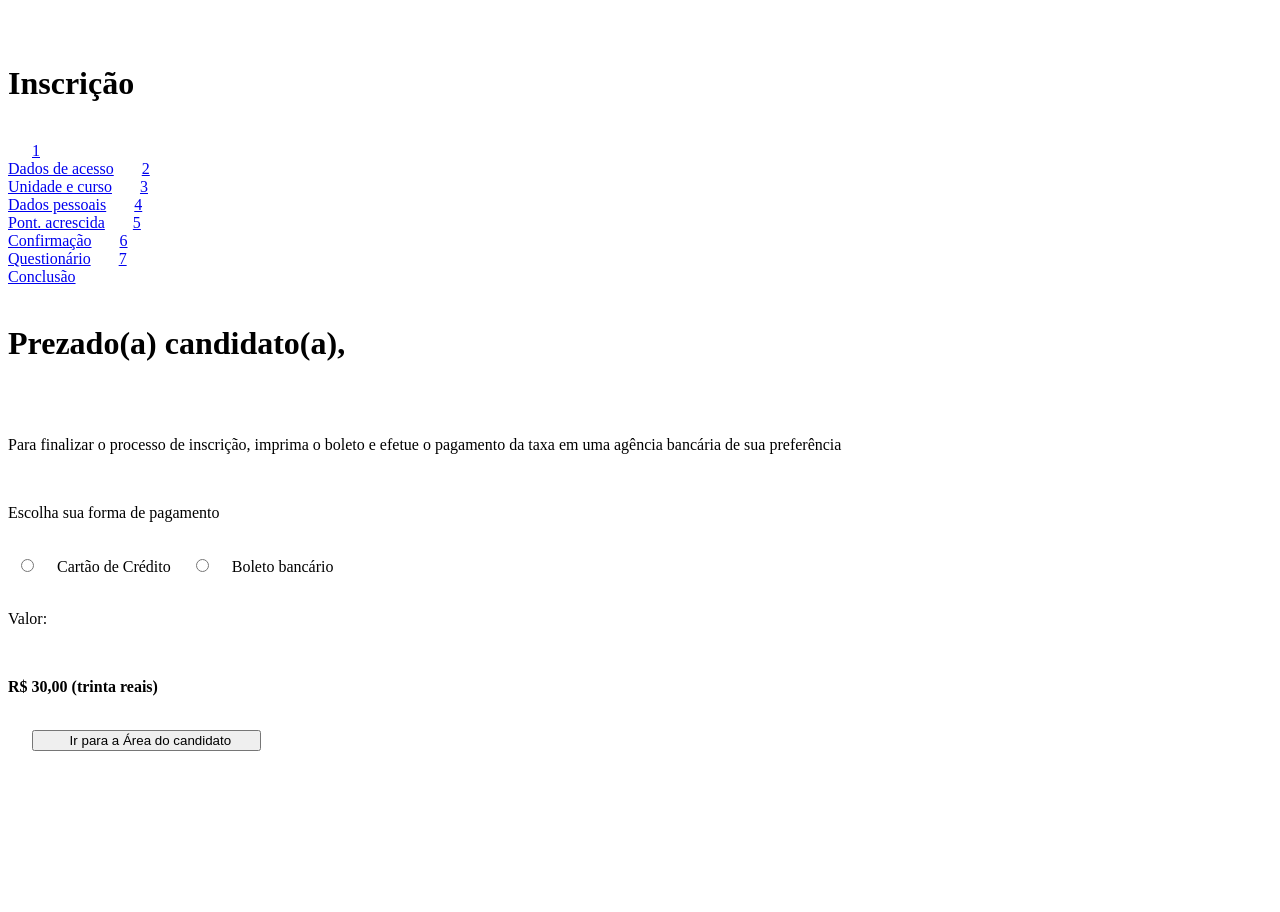
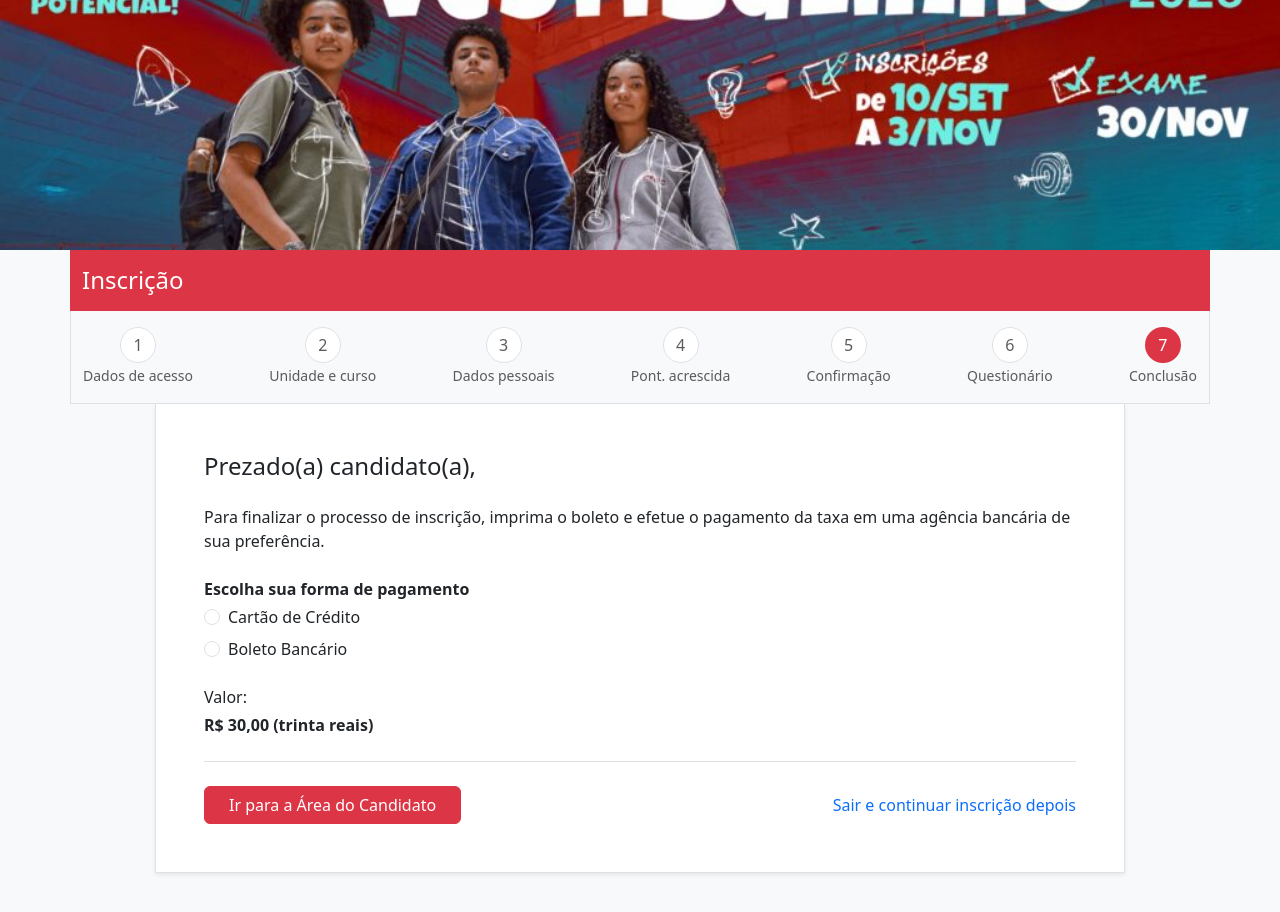
Before and after one commit to Invalidmozart/Vestibulinho, a plain HTML site: page Conclusão.html in a window 1280 px wide. Before the commit the page ends 800 px from the top, so only its background shows below. Drawn offline with nearby package versions, Linux system fonts and the light colour scheme.

Commit message:
Refactor HTML structure and improve styling

```diff
--- a/Conclusão.html
+++ b/Conclusão.html
@@ -1,50 +1,110 @@
 <!DOCTYPE html>
+<html lang="pt-br">
+<head>
+  <meta charset="UTF-8">
+  <meta name="viewport" content="width=device-width, initial-scale=1.0">
+  <title>Conclusão</title>
+  <link href="https://cdn.jsdelivr.net/npm/bootstrap@5.3.3/dist/css/bootstrap.min.css" rel="stylesheet">
+</head>
+<body class="bg-light">
 
-<html>
-<head>
-  <meta http-equiv="CONTENT-TYPE" content="text/html; charset=UTF-8">
-  <meta lang="pt-br">
-  <title>Conclusão</title>
-</head>
-<body>
-  <header>
-    <!--img-->
-    <h1>Inscrição</h1>
-    <nav>
-      <a href="index.html">1<br>Dados de acesso</a>
-      <a href="Unidade.html">2<br>Unidade e curso</a>
-      <a href="Dados.html">3<br>Dados pessoais</a>
-      <a href="Pontuação.html">4<br>Pont. acrescida</a>
-      <a href="Confirmação.html">5<br>Confirmação</a>
-      <a href="Questionário.html">6<br>Questionário</a>
-      <a href="Conclusão.html">7<br>Conclusão</a>
-    </nav>
-  </header>
-  <h1>Prezado(a) candidato(a),</h1>
-  <div class="Area">
-    <p>Para finalizar o processo de inscrição, imprima o boleto e efetue o pagamento da taxa em uma agência bancária de sua preferência</p>
-    <p>Escolha sua forma de pagamento</p>
-    <form>
-      <input type="radio" id="Cartão" name="paga">
-      <label for="Cartão">
-        Cartão de Crédito
-      </label>
-      <input type="radio" id="Boleto" name="paga">
-      <label for="Boleto">
-        Boleto bancário
-      </label>
-    </form>
+  <div class="w-100" style="height: 250px; background: url('vestibulinho.jpg') center/cover no-repeat;"></div>
 
-    <p>Valor:</p>
-    <p><b>R$ 30,00 (trinta reais)</b></p>
-  </div>
+  <div class="container p-0 mt-n4">
 
-  <button>
-        Ir para a Área do candidato
-      </button>
+    <div class="bg-danger py-3 position-relative">
+      <div class="container">
+        <h1 class="h4 text-white m-0">Inscrição</h1>
+      </div>
+    </div>
 
-  <footer>
+    <div class="bg-light border border-top-0">
+      <div class="container py-3">
+        <div class="d-flex justify-content-between text-center flex-wrap">
 
-  </footer>
+          <div>
+            <div class="rounded-circle d-flex justify-content-center align-items-center mx-auto bg-white border text-muted"
+                 style="width:36px; height:36px;">1</div>
+            <small class="text-muted">Dados de acesso</small>
+          </div>
+
+          <div>
+            <div class="rounded-circle d-flex justify-content-center align-items-center mx-auto bg-white border text-muted"
+                 style="width:36px; height:36px;">2</div>
+            <small class="text-muted">Unidade e curso</small>
+          </div>
+
+          <div>
+            <div class="rounded-circle d-flex justify-content-center align-items-center mx-auto bg-white border text-muted"
+                 style="width:36px; height:36px;">3</div>
+            <small class="text-muted">Dados pessoais</small>
+          </div>
+
+          <div>
+            <div class="rounded-circle d-flex justify-content-center align-items-center mx-auto bg-white border text-muted"
+                 style="width:36px; height:36px;">4</div>
+            <small class="text-muted">Pont. acrescida</small>
+          </div>
+
+          <div>
+            <div class="rounded-circle d-flex justify-content-center align-items-center mx-auto bg-white border text-muted"
+                 style="width:36px; height:36px;">5</div>
+            <small class="text-muted">Confirmação</small>
+          </div>
+
+          <div>
+            <div class="rounded-circle d-flex justify-content-center align-items-center mx-auto bg-white border text-muted"
+                 style="width:36px; height:36px;">6</div>
+            <small class="text-muted">Questionário</small>
+          </div>
+
+          <div>
+            <div class="rounded-circle d-flex justify-content-center align-items-center mx-auto bg-danger text-white"
+                 style="width:36px; height:36px;">7</div>
+            <small class="text-muted">Conclusão</small>
+          </div>
+
+        </div>
+      </div>
+    </div>
+
+    <div class="row justify-content-center mb-5">
+      <div class="col-lg-10 bg-white shadow-sm p-4 p-md-5 border border-top-0">
+
+        <h4 class="mb-4">Prezado(a) candidato(a),</h4>
+
+        <p>
+          Para finalizar o processo de inscrição, imprima o boleto e efetue o pagamento da taxa
+          em uma agência bancária de sua preferência.
+        </p>
+
+        <p class="mt-4 mb-1 fw-bold">Escolha sua forma de pagamento</p>
+
+        <form class="mb-4">
+          <div class="form-check">
+            <input class="form-check-input" type="radio" name="paga" id="Cartao">
+            <label class="form-check-label" for="Cartao">Cartão de Crédito</label>
+          </div>
+
+          <div class="form-check mt-2">
+            <input class="form-check-input" type="radio" name="paga" id="Boleto">
+            <label class="form-check-label" for="Boleto">Boleto Bancário</label>
+          </div>
+        </form>
+
+        <p class="mb-1">Valor:</p>
+        <p class="fw-bold">R$ 30,00 (trinta reais)</p>
+
+        <div class="d-flex justify-content-between border-top pt-4 mt-4">
+          <a href="#" class="btn btn-danger px-4">Ir para a Área do Candidato</a>
+          <a href="#" class="text-decoration-none align-self-center">Sair e continuar inscrição depois</a>
+        </div>
+
+      </div>
+    </div>
+
+  </div>
+
+  <script src="https://cdn.jsdelivr.net/npm/bootstrap@5.3.3/dist/js/bootstrap.bundle.min.js"></script>
 </body>
 </html>
```
